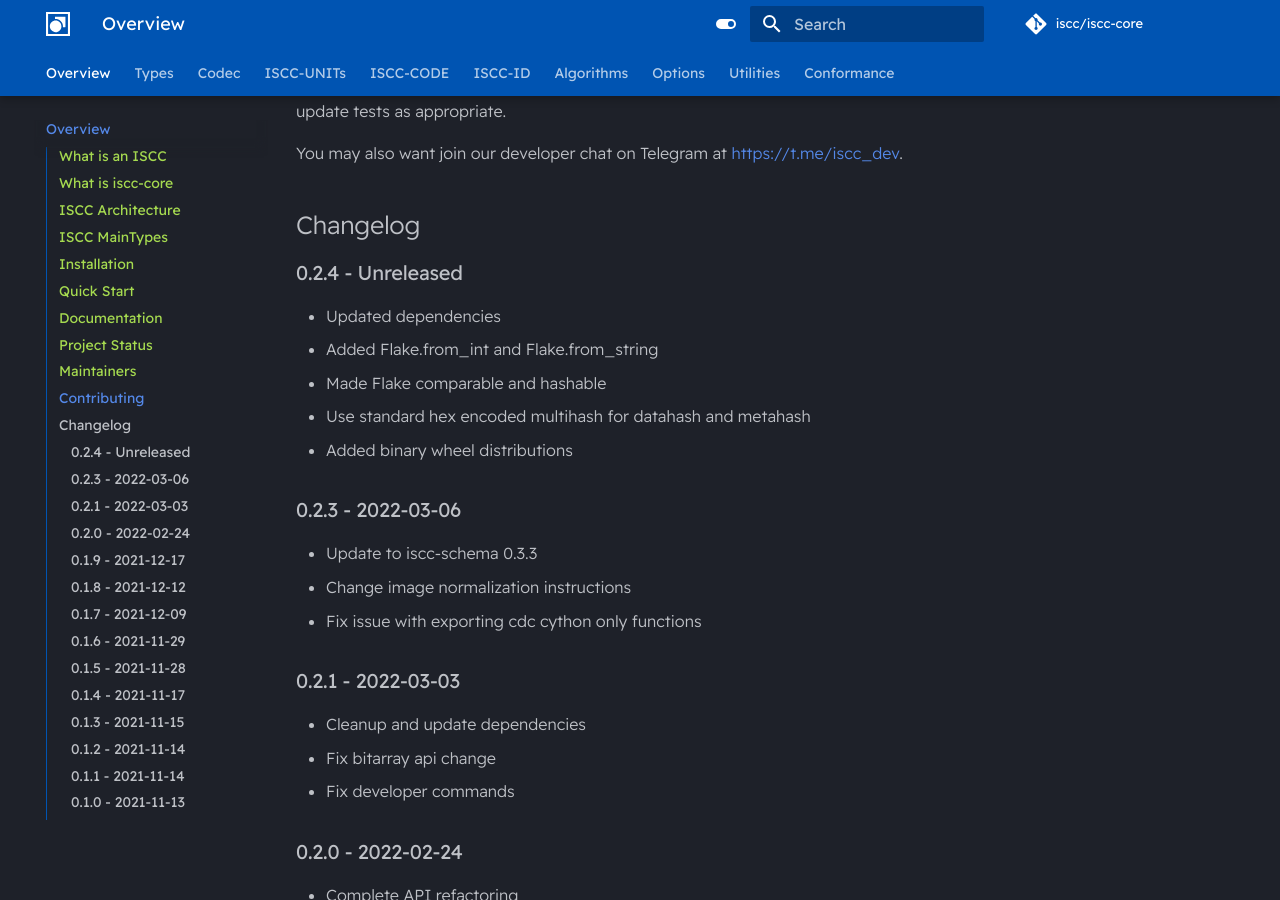
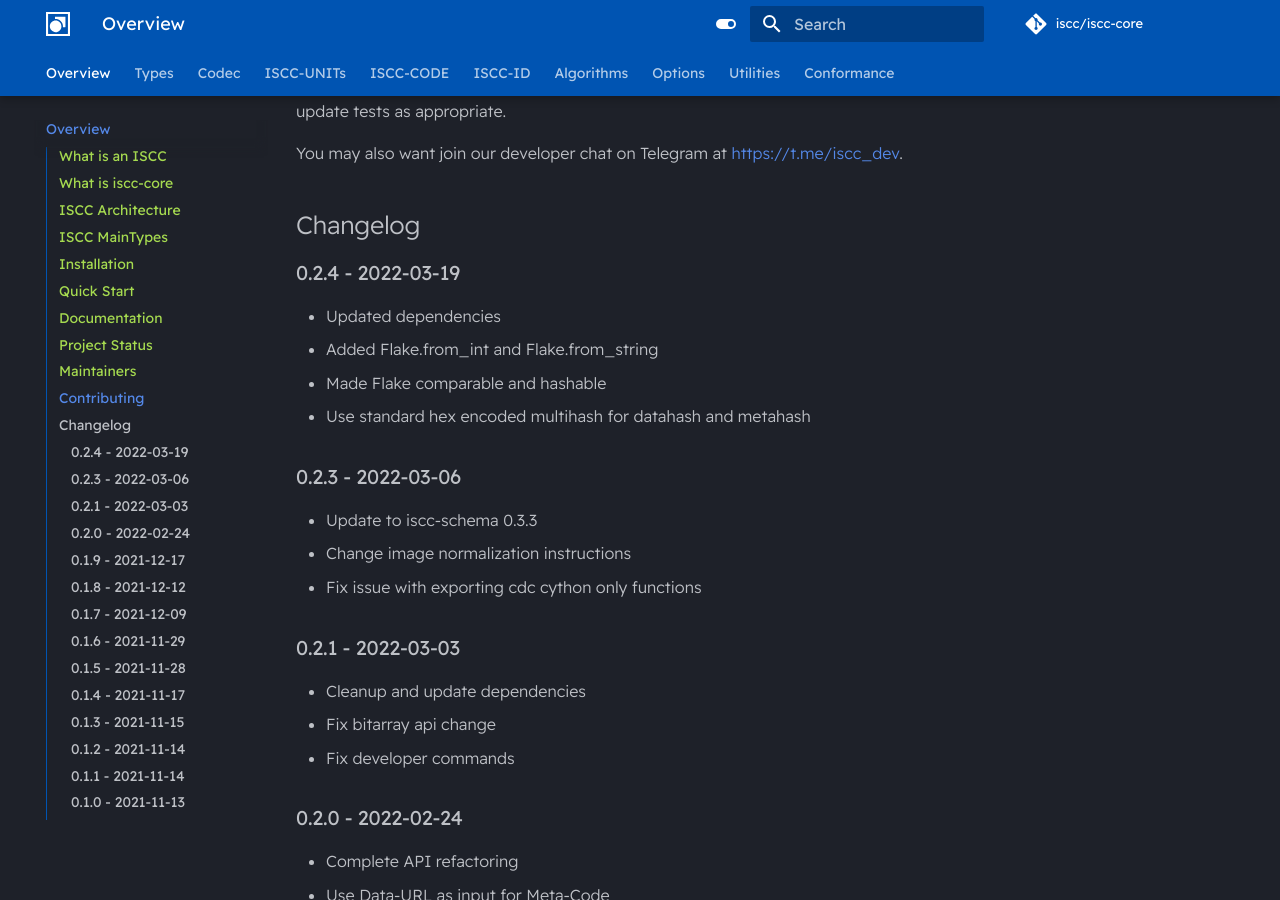
Before and after one commit to iscc/iscc-core, an MkDocs documentation site: the page built from docs/index.md, in a window 1280 px wide and 900 px high, scrolled down 4332 px. Built offline with MkDocs 1.6.1 and Material for MkDocs 9.7.7, drawn with Linux system fonts in a browser that asks for light colours; comment, search, counter and statistics services are not loaded.

Commit message:
Release v0.2.4

```diff
--- a/docs/index.md
+++ b/docs/index.md
@@ -6,7 +6,7 @@
 [![Quality](https://app.codacy.com/project/badge/Grade/ad1cc48ac0c0413ea2373a938148f019)](https://www.codacy.com/gh/iscc/iscc-core/dashboard)
 [![Downloads](https://pepy.tech/badge/iscc-core)](https://pepy.tech/project/iscc-core)
 
-`iscc-core` is a Python library that implements the core algorithms of the [ISCC](https://core.iscc.codes) (*International Standard Content Code*)
+`iscc-core` is a Python library that implements the core algorithms of the [ISCC](https://iscc.codes) (*International Standard Content Code*)
 
 ## What is an ISCC
 
@@ -144,12 +144,11 @@ You may also want join our developer chat on Telegram at <https://t.me/iscc_dev>
 
 ## Changelog
 
-### 0.2.4 - Unreleased
+### 0.2.4 - 2022-03-19
 - Updated dependencies
 - Added Flake.from_int and Flake.from_string
 - Made Flake comparable and hashable
 - Use standard hex encoded multihash for datahash and metahash
-- Added binary wheel distributions
 
 ### 0.2.3 - 2022-03-06
 - Update to iscc-schema 0.3.3
```
Also changed, not shown: README.md (+2 -3 lines).
